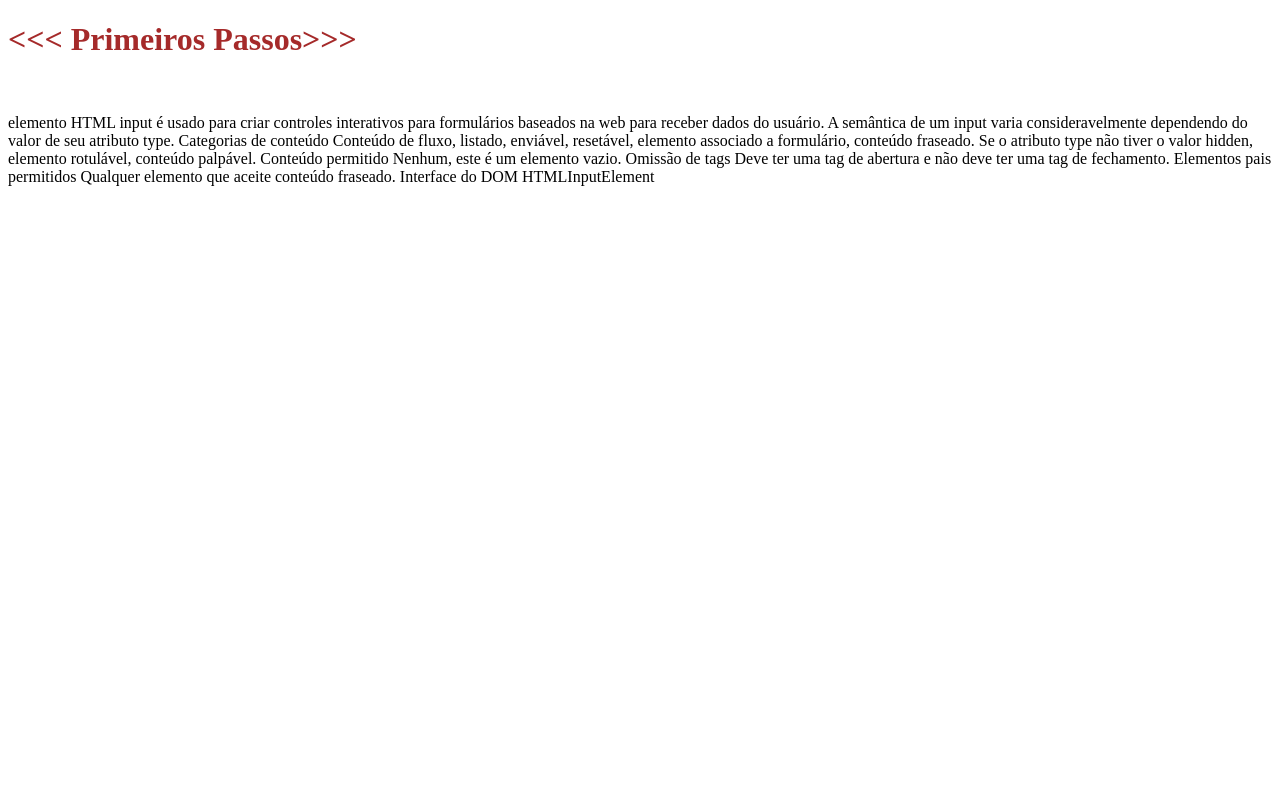
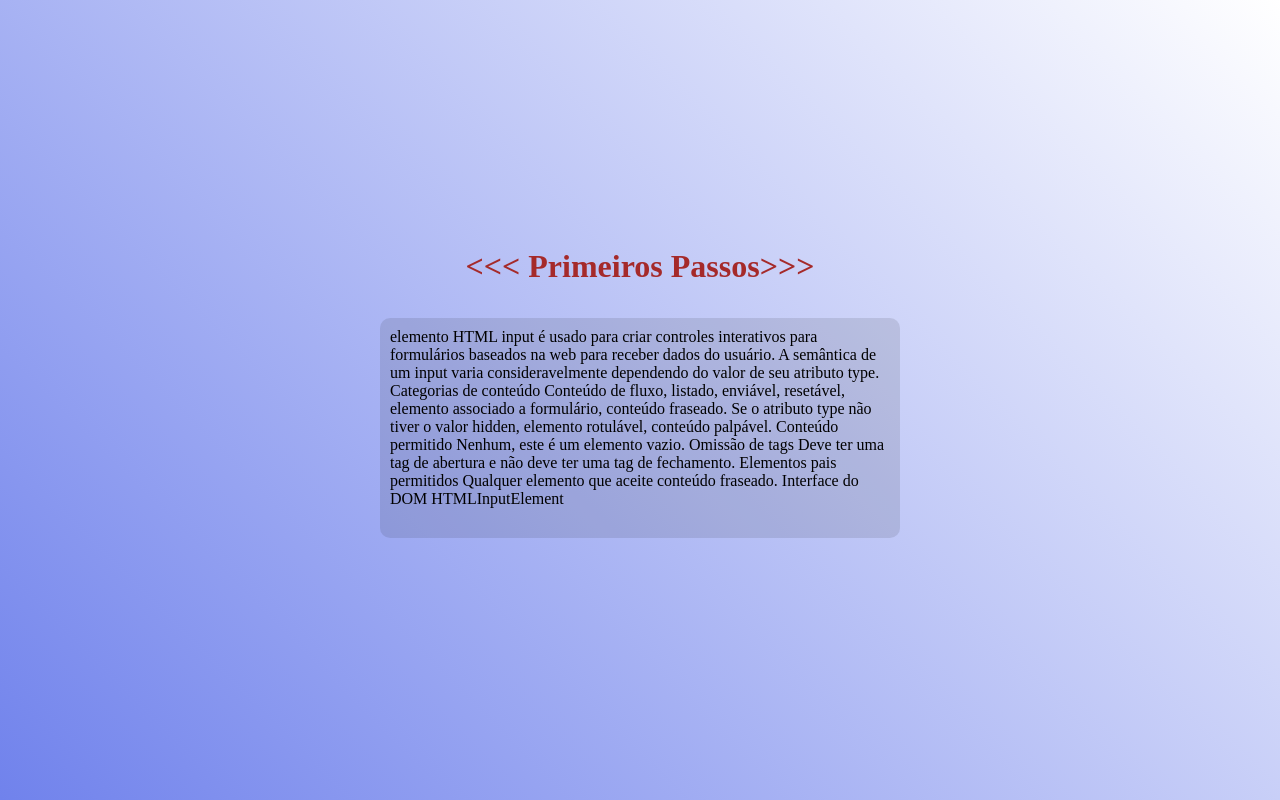
Before and after one commit to softsbuild/Curso-desenvolvimento, a plain HTML site: page index.html in a window 1280 px wide. Drawn offline with Linux system fonts and the light colour scheme.

Commit message:
Estilização BÁSICA da página: Ativida 6

```diff
--- a/index.html
+++ b/index.html
@@ -15,7 +15,9 @@
 
     <br>
 
-    <p> elemento HTML input é usado para criar controles interativos para formulários baseados na web para receber dados
+
+    <div class="container">
+        <p> elemento HTML input é usado para criar controles interativos para formulários baseados na web para receber dados
         do usuário. A semântica de um input varia consideravelmente dependendo do valor de seu atributo type.
 
         Categorias de conteúdo Conteúdo de fluxo, listado, enviável, resetável, elemento associado a formulário,
@@ -24,6 +26,8 @@
         Omissão de tags Deve ter uma tag de abertura e não deve ter uma tag de fechamento.
         Elementos pais permitidos Qualquer elemento que aceite conteúdo fraseado.
         Interface do DOM HTMLInputElement</p>
+    </div>
+
 </body>
 
 </html>
--- a/style.css
+++ b/style.css
@@ -1,3 +1,27 @@
+*{
+    padding: 0;
+    margin: 0;
+
+}
+body{
+    background: linear-gradient(45deg, rgb(112, 130, 236) , white );
+    display: flex;
+    align-items: center;
+    justify-content: center;
+    height: 100vh;
+    flex-direction: column;
+}
+
+.container{
+    height: 200px;
+    width: 500px;
+    border: none;
+    border-radius: 10px;
+    background: rgba(0, 0, 0, 0.1);
+    padding: 10px;
+    margin: 15px;
+}
 h1{
     color: brown;
+
 }
```
